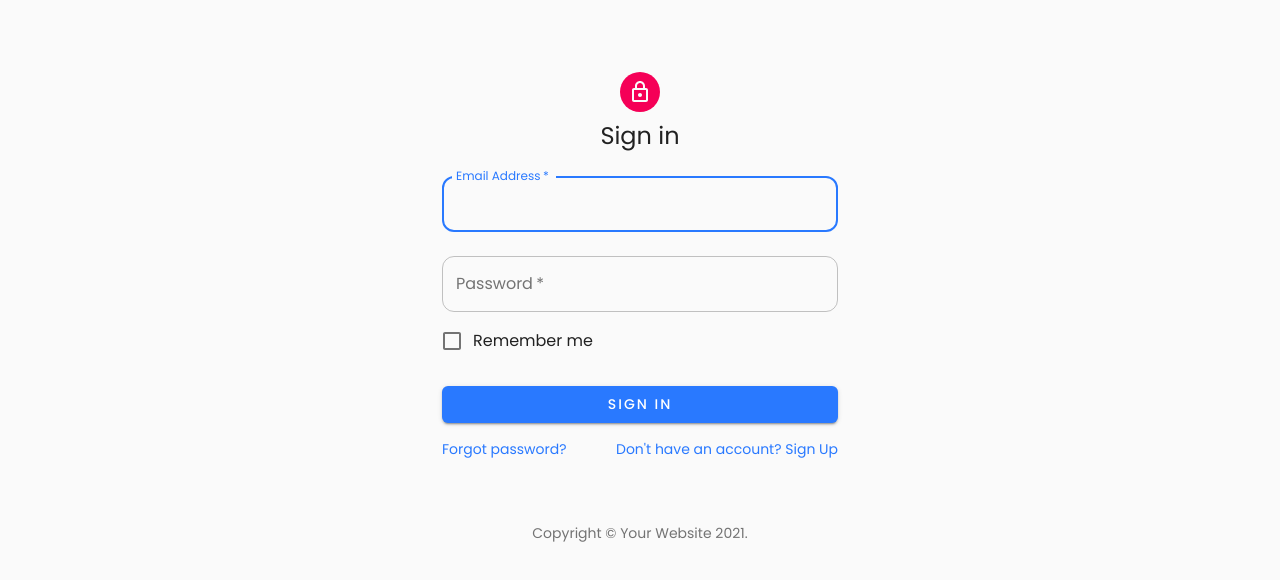
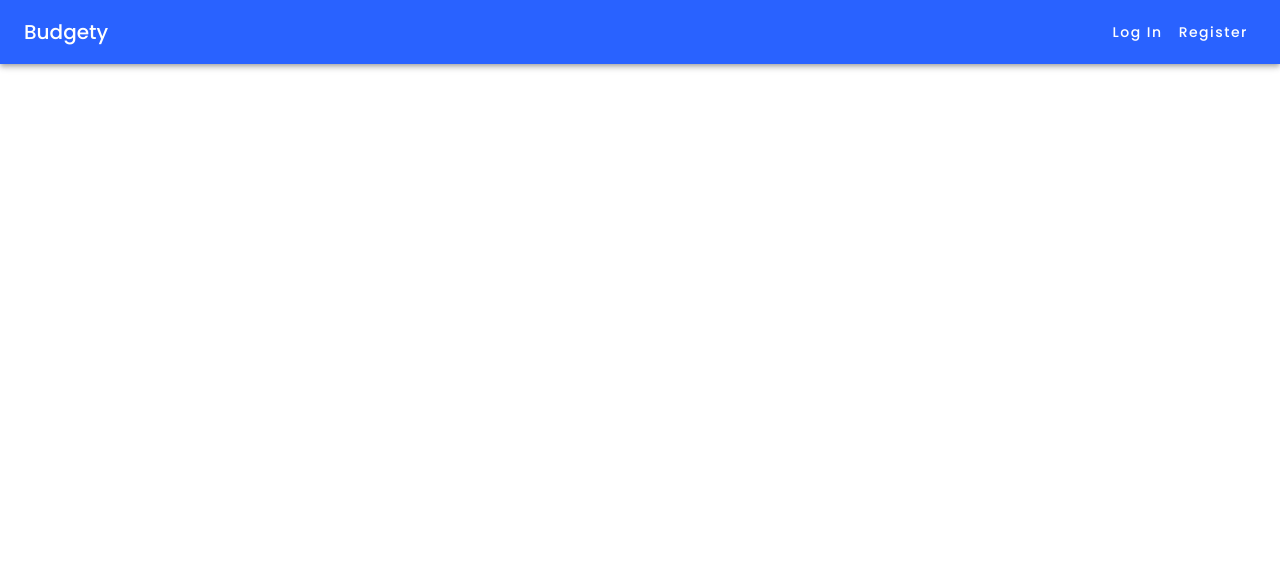
Before and after one commit to nanosoftmsz/budgety, a React (Create React App) app: page / in a window 1280 px wide. Shown: the top 580 px of the page. Built offline with nearby package versions, Linux system fonts and the light colour scheme.

Commit message:
updated login and register page

```diff
--- a/src/App.css
+++ b/src/App.css
@@ -1,3 +1,4 @@
-body {
-  background: #041c34;
+a {
+  text-decoration: none;
+  color: inherit;
 }
--- a/src/App.js
+++ b/src/App.js
@@ -1,16 +1,14 @@
 import "./App.css";
-import { useMemo } from "react";
+import { Switch, Route } from "react-router-dom";
 import { ThemeProvider, createMuiTheme } from "@material-ui/core/styles";
-import useMediaQuery from "@material-ui/core/useMediaQuery";
 import { blue } from "@material-ui/core/colors";
-import SignIn from "./pages/SignIn.page";
+import Login from "./pages/Login";
+import TheNavbar from "./components/TheNavbar";
+import Register from "./pages/Register";
 const customBlue = blue["A400"];
 
 const App = () => {
-  const prefersDarkMode = useMediaQuery("(prefers-color-scheme: dark)");
-  const theme = useMemo(
-    () =>
-      createMuiTheme({
+  const theme = createMuiTheme({
     typography: {
       fontFamily: ["Poppins", "sans-serif"].join(","),
     },
@@ -21,24 +19,24 @@ const App = () => {
       MuiButton: {
         root: {
           borderRadius: 6,
-              letterSpacing: 2,
+          letterSpacing: 1.5,
         },
       },
     },
     palette: {
-          type: prefersDarkMode ? "dark" : "light",
-
       primary: {
         main: customBlue,
       },
     },
-      }),
-    [prefersDarkMode]
-  );
+  });
   return (
     <ThemeProvider theme={theme}>
       <div className="App">
-        <SignIn />
+        <TheNavbar />
+        <Switch>
+          <Route exact path="/login" component={Login} />
+          <Route exact path="/register" component={Register} />
+        </Switch>
       </div>
     </ThemeProvider>
   );
--- /dev/null
+++ b/src/components/Copyright.jsx
@@ -0,0 +1,16 @@
+import React from "react";
+import Typography from "@material-ui/core/Typography";
+import Link from "@material-ui/core/Link";
+
+export default function Copyright() {
+  return (
+    <Typography variant="body2" color="textSecondary" align="center">
+      {"Copyright © "}
+      <Link color="inherit" href="https://nanosoft.ltd/">
+        NanoSoft
+      </Link>{" "}
+      {new Date().getFullYear()}
+      {"."}
+    </Typography>
+  );
+}
--- /dev/null
+++ b/src/components/TheNavbar.jsx
@@ -0,0 +1,67 @@
+import React from "react";
+import { makeStyles } from "@material-ui/core/styles";
+import AppBar from "@material-ui/core/AppBar";
+import Toolbar from "@material-ui/core/Toolbar";
+import Typography from "@material-ui/core/Typography";
+import Button from "@material-ui/core/Button";
+import { useHistory, NavLink, Link } from "react-router-dom";
+
+const useStyles = makeStyles((theme) => ({
+  root: {
+    flexGrow: 1,
+  },
+  menuButton: {
+    marginRight: theme.spacing(2),
+  },
+  title: {
+    flexGrow: 1,
+  },
+  buttonStyle: {
+    textTransform: "none",
+  },
+}));
+
+export default function TheNavbar() {
+  const classes = useStyles();
+  const history = useHistory();
+
+  const logout = () => {
+    localStorage.clear();
+    history.push("/");
+    window.location.reload();
+  };
+
+  return (
+    <div className={classes.root}>
+      <AppBar position="static" style={{ background: "#2962ff" }}>
+        <Toolbar>
+          <Typography variant="h6" className={classes.title}>
+            <Link to="/">Budgety</Link>
+          </Typography>
+
+          <NavLink
+            to="/login"
+            activeStyle={{
+              background: "#2979ff",
+              borderRadius: 12,
+            }}>
+            <Button color="inherit" className={classes.buttonStyle}>
+              Log In
+            </Button>
+          </NavLink>
+
+          <NavLink
+            to="/register"
+            activeStyle={{
+              background: "#2979ff",
+              borderRadius: 12,
+            }}>
+            <Button color="inherit" className={classes.buttonStyle}>
+              Register
+            </Button>
+          </NavLink>
+        </Toolbar>
+      </AppBar>
+    </div>
+  );
+}
--- a/src/pages/SignIn.page.jsx
+++ b/src/pages/Login.jsx
@@ -1,30 +1,17 @@
 import React from "react";
-import Avatar from "@material-ui/core/Avatar";
 import Button from "@material-ui/core/Button";
 import CssBaseline from "@material-ui/core/CssBaseline";
 import TextField from "@material-ui/core/TextField";
 import FormControlLabel from "@material-ui/core/FormControlLabel";
 import Checkbox from "@material-ui/core/Checkbox";
-import Link from "@material-ui/core/Link";
+import { Link } from "react-router-dom";
 import Grid from "@material-ui/core/Grid";
 import Box from "@material-ui/core/Box";
-import LockOutlinedIcon from "@material-ui/icons/LockOutlined";
+import { blue } from "@material-ui/core/colors";
 import Typography from "@material-ui/core/Typography";
 import { makeStyles } from "@material-ui/core/styles";
 import Container from "@material-ui/core/Container";
-
-function Copyright() {
-  return (
-    <Typography variant="body2" color="textSecondary" align="center">
-      {"Copyright © "}
-      <Link color="inherit" href="https://material-ui.com/">
-        Your Website
-      </Link>{" "}
-      {new Date().getFullYear()}
-      {"."}
-    </Typography>
-  );
-}
+import Copyright from "../components/Copyright";
 
 const useStyles = makeStyles((theme) => ({
   paper: {
@@ -33,10 +20,11 @@ const useStyles = makeStyles((theme) => ({
     flexDirection: "column",
     alignItems: "center",
   },
-  avatar: {
-    margin: theme.spacing(1),
-    backgroundColor: theme.palette.secondary.main,
+  link: {
+    color: blue[700],
+    textDecoration: "underline",
   },
+
   form: {
     width: "100%", // Fix IE 11 issue.
     marginTop: theme.spacing(1),
@@ -46,20 +34,17 @@ const useStyles = makeStyles((theme) => ({
   },
 }));
 
-export default function SignIn() {
+export default function Login() {
   const classes = useStyles();
 
   return (
     <Container component="main" maxWidth="xs">
       <CssBaseline />
       <div className={classes.paper}>
-        <Avatar className={classes.avatar}>
-          <LockOutlinedIcon />
-        </Avatar>
         <Typography component="h1" variant="h5">
-          Sign in
+          Login to Continue
         </Typography>
-        <form className={classes.form} noValidate>
+        <form className={classes.form}>
           <TextField variant="outlined" margin="normal" required fullWidth id="email" label="Email Address" name="email" autoComplete="email" autoFocus />
           <TextField variant="outlined" margin="normal" required fullWidth name="password" label="Password" type="password" id="password" autoComplete="current-password" />
           <FormControlLabel control={<Checkbox value="remember" color="primary" />} label="Remember me" />
@@ -68,13 +53,13 @@ export default function SignIn() {
           </Button>
           <Grid container>
             <Grid item xs>
-              <Link href="#" variant="body2">
+              <Link to="/" className={classes.link}>
                 Forgot password?
               </Link>
             </Grid>
             <Grid item>
-              <Link href="#" variant="body2">
-                {"Don't have an account? Sign Up"}
+              <Link to="/register" className={classes.link}>
+                Don't have an account? Sign Up
               </Link>
             </Grid>
           </Grid>
--- /dev/null
+++ b/src/pages/Register.jsx
@@ -0,0 +1,75 @@
+import React from "react";
+import Button from "@material-ui/core/Button";
+import CssBaseline from "@material-ui/core/CssBaseline";
+import TextField from "@material-ui/core/TextField";
+import Grid from "@material-ui/core/Grid";
+import Box from "@material-ui/core/Box";
+import Typography from "@material-ui/core/Typography";
+import { makeStyles } from "@material-ui/core/styles";
+import { blue } from "@material-ui/core/colors";
+import Container from "@material-ui/core/Container";
+import { Link } from "react-router-dom";
+import Copyright from "../components/Copyright";
+
+const useStyles = makeStyles((theme) => ({
+  paper: {
+    marginTop: theme.spacing(8),
+    display: "flex",
+    flexDirection: "column",
+    alignItems: "center",
+  },
+
+  form: {
+    width: "100%", // Fix IE 11 issue.
+    marginTop: theme.spacing(1),
+  },
+  submit: {
+    margin: theme.spacing(3, 0, 2),
+  },
+  link: {
+    color: blue[700],
+    textDecoration: "underline",
+  },
+}));
+
+export default function Register() {
+  const classes = useStyles();
+
+  const handleSubmit = (e) => {
+    e.preventDefault();
+    console.log(e.target.email.value);
+    console.log(e.target.password.value);
+    console.log(e.target.remember.value);
+    console.log(e.target.demo_select.value);
+  };
+
+  return (
+    <Container component="main" maxWidth="xs">
+      <CssBaseline />
+      <div className={classes.paper}>
+        <Typography component="h1" variant="h5">
+          Register to get started
+        </Typography>
+        <form className={classes.form} onSubmit={handleSubmit}>
+          <TextField variant="outlined" margin="normal" required fullWidth label="Email Address" name="email" autoFocus />
+          <TextField variant="outlined" margin="normal" required fullWidth name="password" label="Password" type="password" />
+          <TextField variant="outlined" margin="normal" required fullWidth name="confirm_password" label="Confirm Password" type="password" />
+          <FormControlLabel control={<Checkbox value="remember" color="primary" />} label="Show Password" />
+          <Button type="submit" fullWidth variant="contained" color="primary" className={classes.submit}>
+            Sign In
+          </Button>
+          <Grid container>
+            <Grid item>
+              <Link to="/login" className={classes.link}>
+                {"Already have an account. Login"}
+              </Link>
+            </Grid>
+          </Grid>
+        </form>
+      </div>
+      <Box mt={8}>
+        <Copyright />
+      </Box>
+    </Container>
+  );
+}
```
Lines whose indentation alone changed are shown as unchanged.
